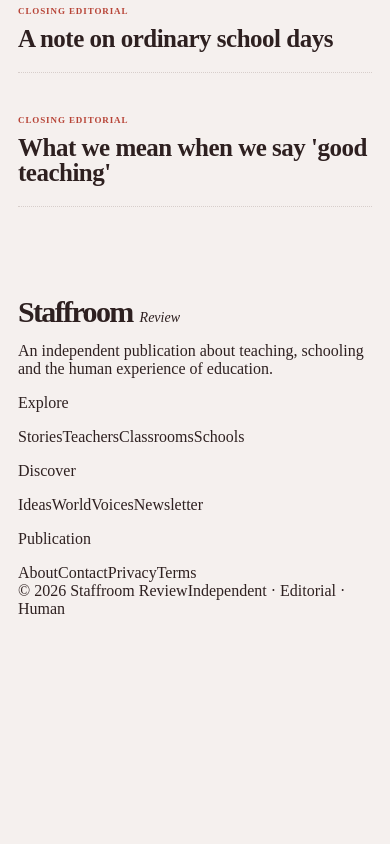
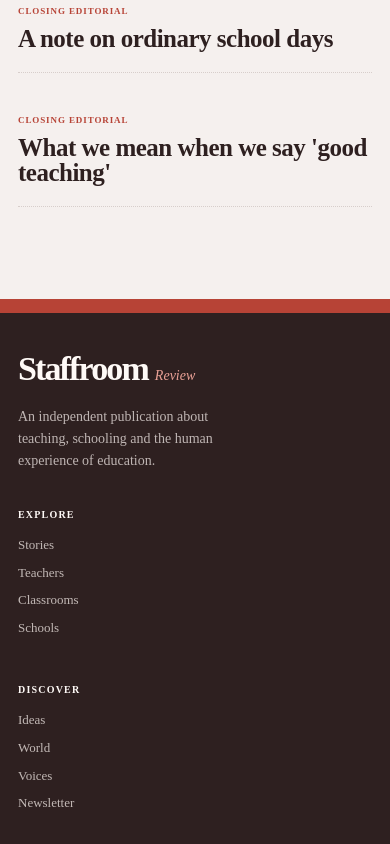
Before and after one commit to staffroom-review/staffroom-website, a Next.js app: page / in a window 390 px wide. Shown: the part 11156-12000 px from the top of the page. Before the commit the page ends 11774 px from the top, so only its background shows below. Built offline with nearby package versions, Linux system fonts and the light colour scheme; a web font is replaced by a local one.

Commit message:
style: refine footer with deeper editorial band

```diff
--- a/app/globals.css
+++ b/app/globals.css
@@ -731,3 +731,112 @@ img, svg { display: block; max-width: 100%; }
 @media (max-width: 520px) {
   .mobile-menu nav { grid-template-columns: 1fr; }
 }
+
+.site-footer {
+  position: relative;
+  margin-top: 18px;
+  padding: 54px 0 22px;
+  background: var(--ink);
+  color: #f7efeb;
+}
+.site-footer::before {
+  content: "";
+  position: absolute;
+  top: -18px;
+  left: 0;
+  right: 0;
+  height: 18px;
+  background: var(--vermillion);
+}
+.site-footer__rule {
+  display: none;
+}
+.site-footer__grid {
+  display: grid;
+  grid-template-columns: 2.2fr 1fr 1fr 1fr;
+  gap: 56px;
+  padding-bottom: 44px;
+  border-bottom: 1px solid rgba(247, 239, 235, .22);
+}
+.brand--footer {
+  color: #fffaf7;
+}
+.brand--footer .brand__name {
+  font-size: 42px;
+}
+.brand--footer .brand__mark {
+  color: #eaa196;
+}
+.site-footer__description {
+  max-width: 34ch;
+  margin: 22px 0 0;
+  color: rgba(247, 239, 235, .72);
+  font-size: 14px;
+  line-height: 1.55;
+}
+.footer-heading {
+  margin: 4px 0 16px;
+  color: #fffaf7;
+  font-size: 10px;
+  font-weight: 800;
+  letter-spacing: .12em;
+  text-transform: uppercase;
+}
+.site-footer__grid > div:not(:first-child) > a {
+  display: block;
+  margin-bottom: 10px;
+  color: rgba(247, 239, 235, .74);
+  font-size: 13px;
+  line-height: 1.35;
+  transition: color .18s ease;
+}
+.site-footer__grid > div:not(:first-child) > a:hover {
+  color: #fffaf7;
+}
+.site-footer__bottom {
+  display: flex;
+  align-items: center;
+  justify-content: space-between;
+  gap: 24px;
+  padding-top: 18px;
+  color: rgba(247, 239, 235, .48);
+  font-size: 10px;
+  letter-spacing: .05em;
+  text-transform: uppercase;
+}
+
+@media (max-width: 700px) {
+  .site-footer {
+    margin-top: 14px;
+    padding-top: 42px;
+  }
+  .site-footer::before {
+    top: -14px;
+    height: 14px;
+  }
+  .site-footer__grid {
+    grid-template-columns: 1fr 1fr;
+    gap: 34px 28px;
+    padding-bottom: 34px;
+  }
+  .site-footer__grid > div:first-child {
+    grid-column: 1 / -1;
+  }
+  .brand--footer .brand__name {
+    font-size: 34px;
+  }
+  .site-footer__bottom {
+    align-items: flex-start;
+    flex-direction: column;
+    gap: 8px;
+  }
+}
+
+@media (max-width: 520px) {
+  .site-footer__grid {
+    grid-template-columns: 1fr;
+  }
+  .site-footer__grid > div:first-child {
+    grid-column: auto;
+  }
+}
```
